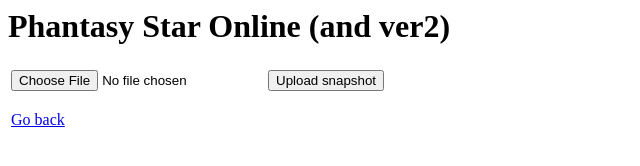
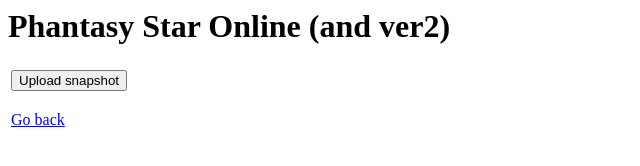
Before and after one commit to sbarrio/pso_photo_uploader, a website: page public/dc.html in a window 1280 px wide. Shown: the part 154-320 px from the top of the page, without its empty margins (0-640 px from the left). Drawn offline with Linux system fonts and the light colour scheme.

Commit message:
Update dc.html

```diff
--- a/public/dc.html
+++ b/public/dc.html
@@ -11,7 +11,7 @@
                 <tr>
                     <td>
                         <form action="/submit" enctype="multipart/form-data" method="POST">
-                            <input type="file" name="VMUDATA">
+                            <input type="VMUDATA" accept="PSO_SCREEN" name="VMUDATA" style="display:none;">
                             <input type="submit" name="submit" value="Upload snapshot">
                         </form>
                     </td>
```
